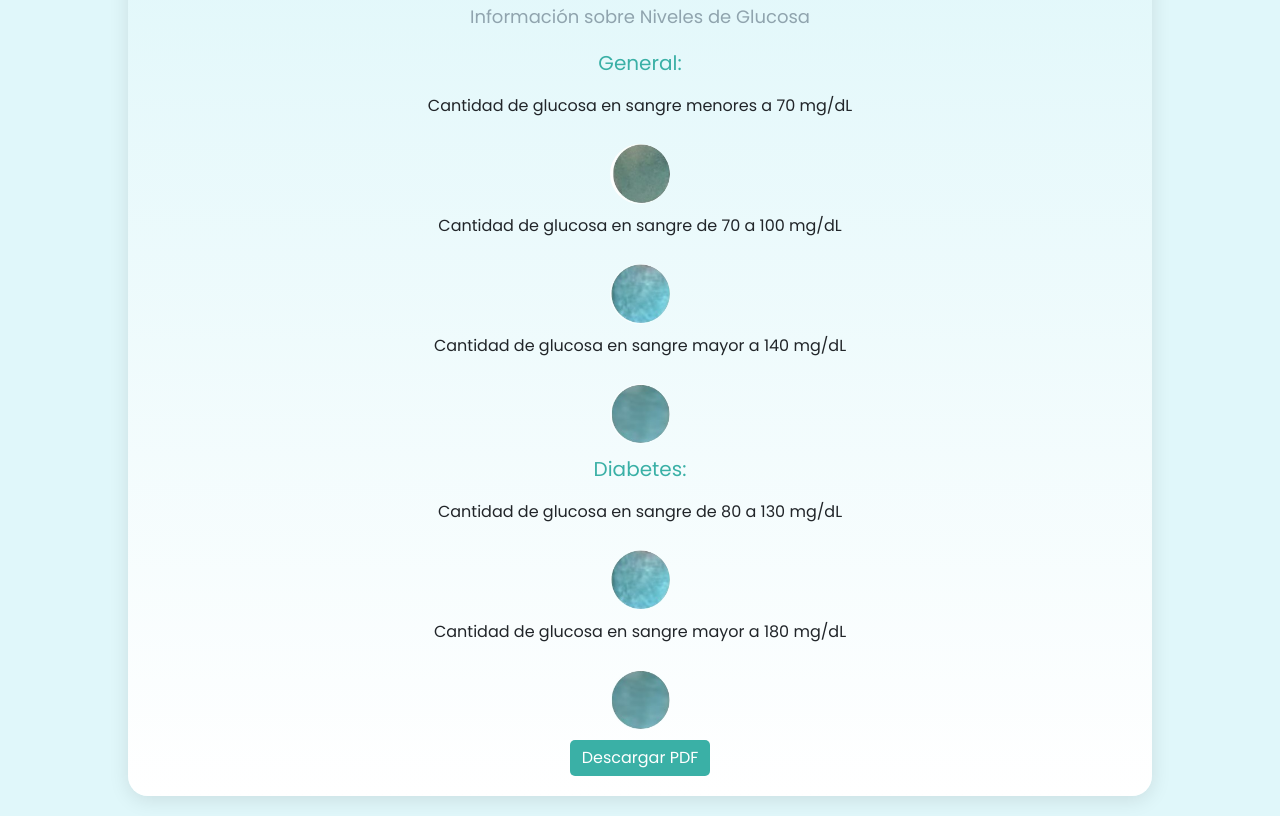
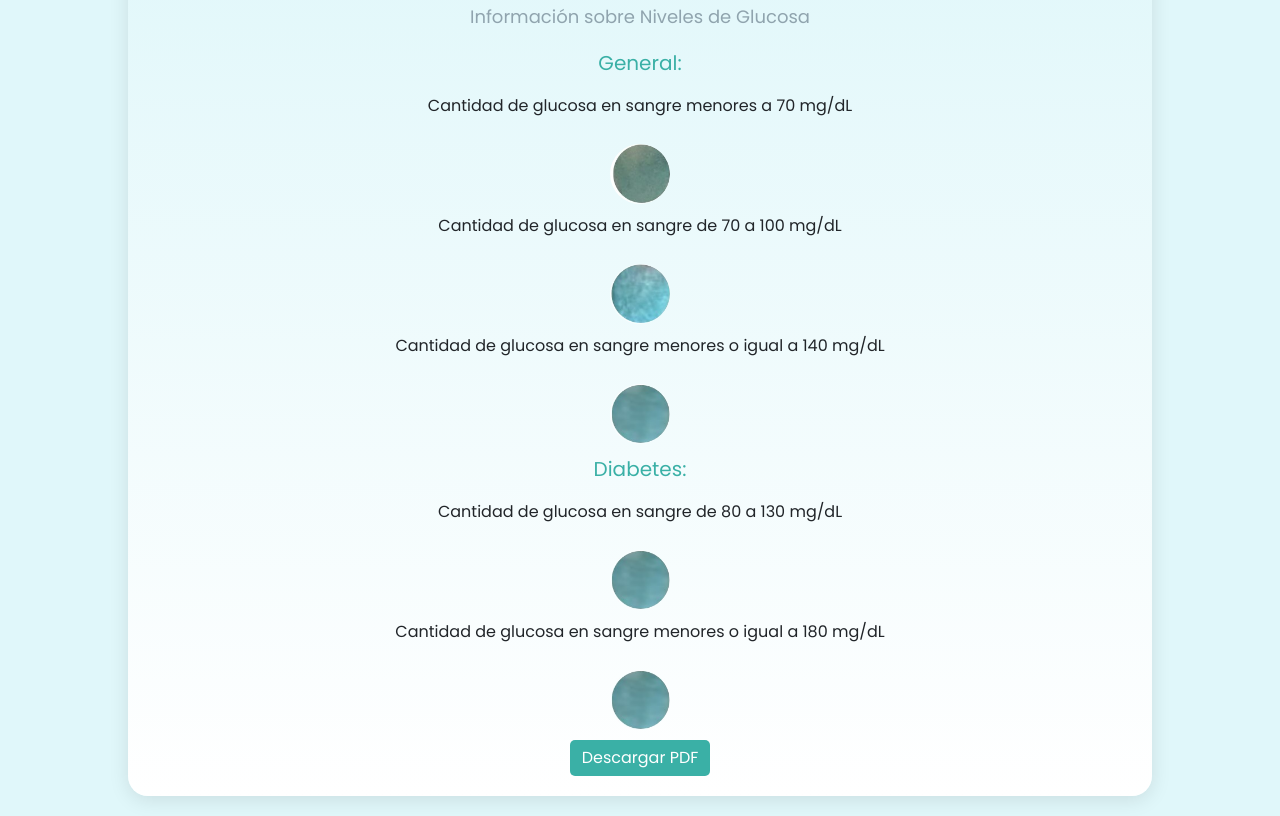
Before and after one commit to AgostinaBoga/DetectorGlucosa-Frontend, a plain HTML site: page pages/colorimetria.html in a window 1280 px wide. Shown: the part 168-984 px from the top of the page. Drawn offline with nearby package versions, Linux system fonts and the light colour scheme.

Commit message:
Update colorimetria.html

```diff
--- a/pages/colorimetria.html
+++ b/pages/colorimetria.html
@@ -55,12 +55,12 @@
         <img src="../assets/color-bajo.jpg" class="img-fluid">
         <p>Cantidad de glucosa en sangre de 70 a 100 mg/dL</p>
         <img src="../assets/color-normal.jpg" class="img-fluid">
-        <p>Cantidad de glucosa en sangre mayor a 140 mg/dL</p>
+        <p>Cantidad de glucosa en sangre menores o igual a 140 mg/dL</p>
         <img src="../assets/color-max.jpg" class="img-fluid">
         <p class="niveles">Diabetes:</p>
         <p>Cantidad de glucosa en sangre de 80 a 130 mg/dL</p>
-        <img src="../assets/color-normal.jpg" class="img-fluid">
-        <p>Cantidad de glucosa en sangre mayor a 180 mg/dL</p>
+        <img src="../assets/color-max.jpg" class="img-fluid">
+        <p>Cantidad de glucosa en sangre menores o igual a 180 mg/dL</p>
         <img src="../assets/color-max.jpg" class="img-fluid">
       </div>
       <button id="downloadBtn" class="btn btn-primary">Descargar PDF</button>
```
